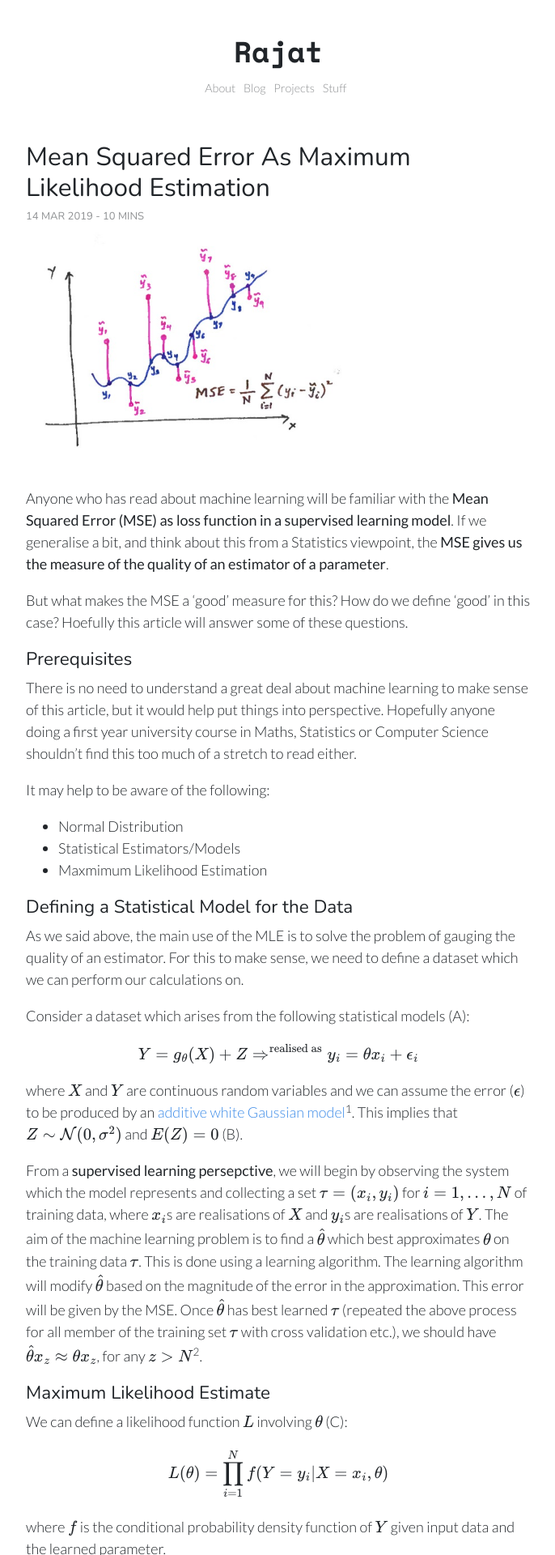
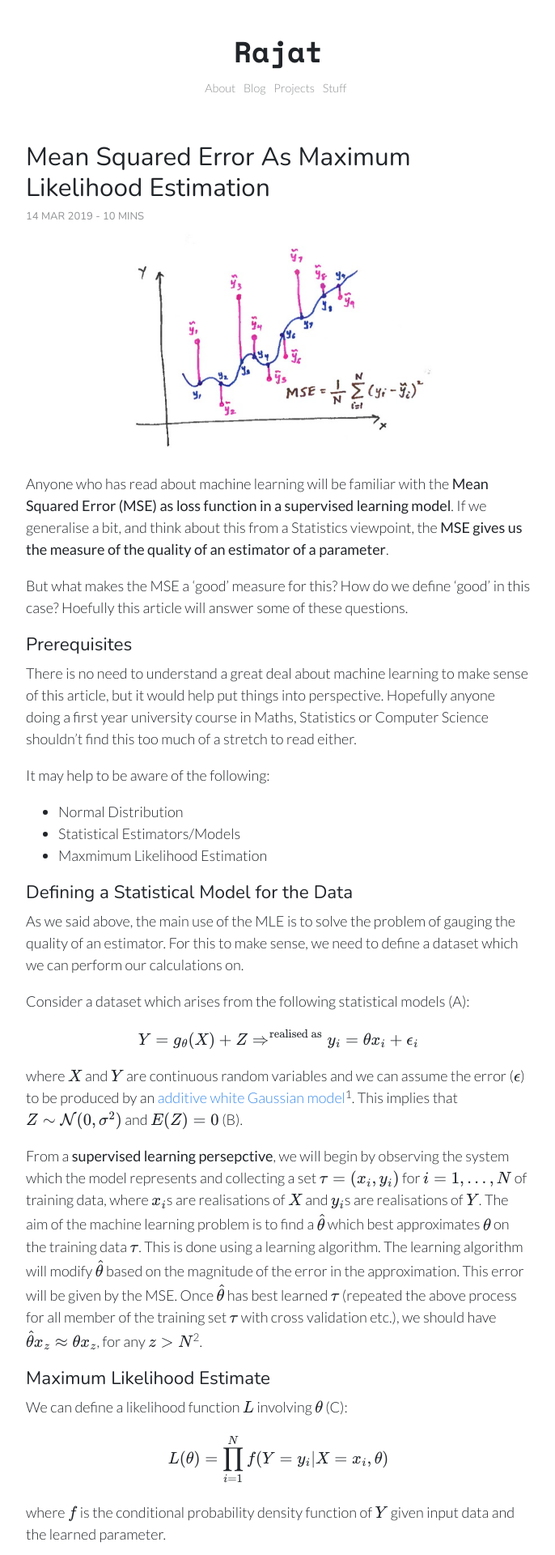
Before and after one commit to RajatRasal/rajatrasal.github.io, a Jekyll site: the page built from _posts/2019-03-14-Mean-Squared-Error-as-Maximum-Likelihood-Estimation.md, in a window 1280 px wide. Shown: the top 1920 px of the page at 81% size, without its empty margins (296-982 px from the left). Built offline with Jekyll 4.4.1, drawn with Linux system fonts in a browser that asks for light colours; formulas are drawn with MathJax 3.

Commit message:
Add centered image final for MSE vs MLE

```diff
--- a/_posts/2019-03-14-Mean-Squared-Error-as-Maximum-Likelihood-Estimation.md
+++ b/_posts/2019-03-14-Mean-Squared-Error-as-Maximum-Likelihood-Estimation.md
@@ -4,7 +4,7 @@ author: Rajat
 time: 10
 type: blog
 ---
-<img src="{{ site.url }}/assets/images/14_03_2019/MSE.jpeg" width="400px" height="300px">
+<div align="center"><img src="{{ site.url }}/assets/images/14_03_2019/MSE.jpeg" width="400px" height="300px"></div>
 
 Anyone who has read about machine learning will be familiar with the **Mean Squared Error (MSE) as loss function in a supervised learning model**. If we generalise a bit, and think about this from a Statistics viewpoint, the **MSE gives us the measure of the quality of an estimator of a parameter**.
 
```
